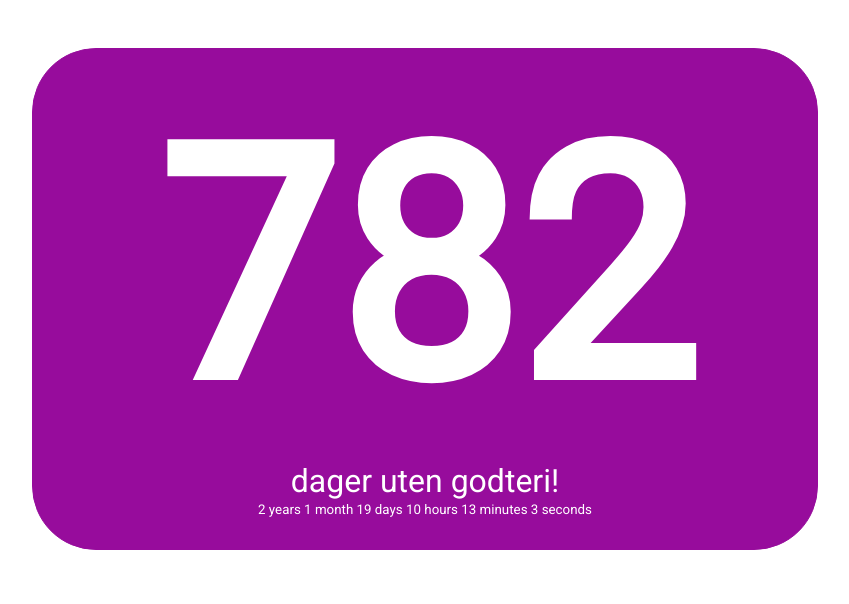
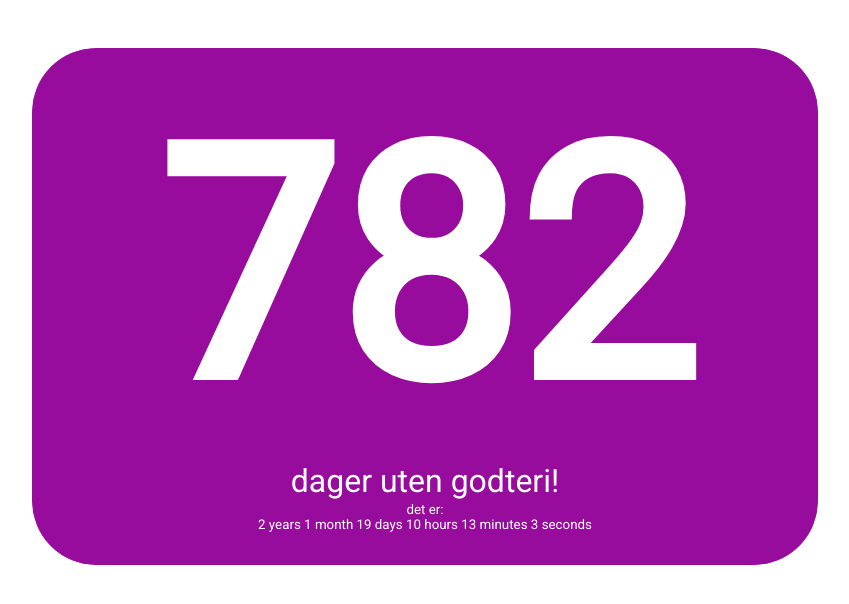
Before and after one commit to lstor/sugar, a plain HTML site: page silje/index.html in a window 1280 px wide. Shown: the whole page, without its empty margins (215-1064 px from the left). Drawn offline with nearby package versions, Linux system fonts and the light colour scheme.

Commit message:
Add small description

```diff
--- a/silje/index.html
+++ b/silje/index.html
@@ -21,7 +21,7 @@
         <section class="content content-color-silje">
             <h1 id="days">mange</h1>
             <p>dager uten godteri!</p>
-            <small><div id="full"></div></small>
+            <small>det er: <div id="full"></div></small>
         </section>
 
         <script src="https://cdnjs.cloudflare.com/ajax/libs/moment.js/2.11.1/moment.min.js"></script>
```
